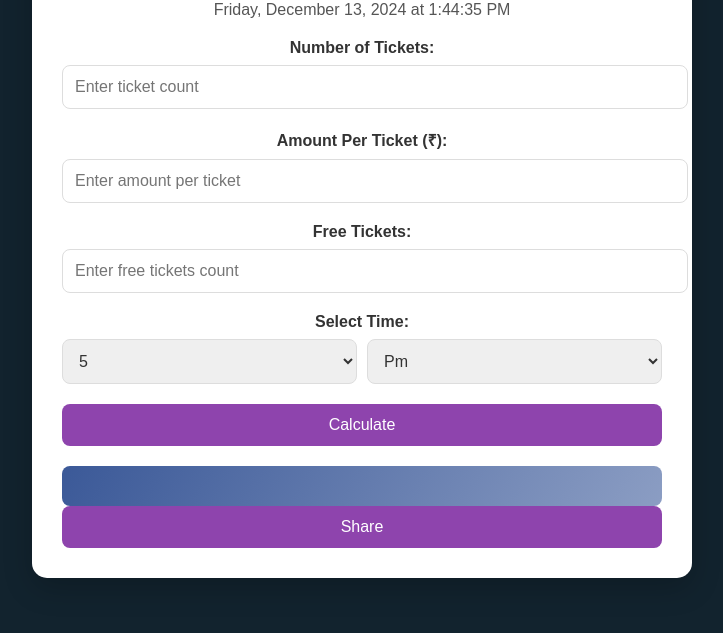
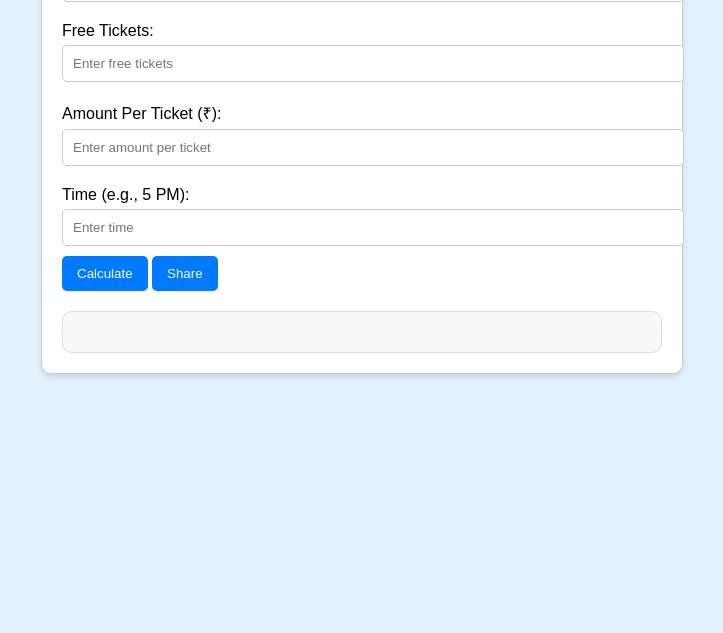
Before and after one commit to Anandkhuman/ticketcalculator, a plain HTML site: page index.html in a window 1280 px wide. Shown: the part 167-800 px from the top of the page, without its empty margins (278-1001 px from the left). Drawn offline with nearby package versions, Linux system fonts and the light colour scheme.

Commit message:
Update index.html

```diff
--- a/index.html
+++ b/index.html
@@ -3,197 +3,104 @@
 <head>
   <meta charset="UTF-8">
   <meta name="viewport" content="width=device-width, initial-scale=1.0">
-  <title>Ticket Calculator</title>
-  <script src="https://cdn.jsdelivr.net/npm/html2canvas"></script>
+  <title>Ticket Calculation</title>
+  <script src="https://cdn.jsdelivr.net/npm/html2canvas@1.4.1/dist/html2canvas.min.js"></script>
   <style>
-    /* General styling */
     body {
-      font-family: 'Arial', sans-serif;
-      background: #12232e;
-      color: #fff;
+      font-family: Arial, sans-serif;
+      background: #e3f2fd;
       margin: 0;
-      padding: 0;
+      padding: 20px;
     }
-
-    .container {
+    #calculator {
       max-width: 600px;
-      margin: 50px auto;
-      padding: 30px;
+      margin: 0 auto;
+      padding: 20px;
       background: #ffffff;
-      border-radius: 15px;
-      box-shadow: 0px 10px 30px rgba(0, 0, 0, 0.2);
-      text-align: center;
+      border: 1px solid #ccc;
+      border-radius: 10px;
+      box-shadow: 0 4px 6px rgba(0, 0, 0, 0.1);
     }
-
-    h1 {
-      font-size: 2.5rem;
-      margin-bottom: 10px;
-      color: #8e432e;
-      text-shadow: 1px 1px 2px rgba(0, 0, 0, 0.3);
-    }
-
-    p#datetime {
-      font-size: 1rem;
-      color: #555;
-    }
-
-    form {
-      margin-top: 20px;
-    }
-
     label {
       display: block;
-      margin-bottom: 8px;
-      font-size: 1rem;
-      font-weight: bold;
-      color: #333;
+      margin: 10px 0 5px;
     }
-
-    input, select {
+    input {
       width: 100%;
-      padding: 12px;
-      margin-bottom: 20px;
-      border: 1px solid #ddd;
-      border-radius: 8px;
-      font-size: 1rem;
-      color: #333;
+      padding: 10px;
+      margin-bottom: 10px;
+      border: 1px solid #ccc;
+      border-radius: 5px;
     }
-
-    input:focus, select:focus {
-      outline: none;
-      border-color: #8e44ad;
-      box-shadow: 0px 0px 8px rgba(142, 68, 173, 0.3);
-    }
-
     button {
-      width: 100%;
-      padding: 12px;
-      background: #8e44ad;
+      padding: 10px 15px;
+      background: #007bff;
       color: white;
       border: none;
-      border-radius: 8px;
-      font-size: 1rem;
+      border-radius: 5px;
       cursor: pointer;
-      transition: all 0.3s ease;
     }
-
     button:hover {
-      background: #6c3483;
+      background: #0056b3;
     }
-
-    .result {
+    #result {
       margin-top: 20px;
       padding: 20px;
-      background: linear-gradient(120deg, #3b5998, #8b9dc3); /* Cool gradient background */
-      border-radius: 8px;
-      color: #ffffff; /* White text for contrast */
-      font-size: 1.2rem; /* Larger font size for readability */
-      font-weight: bold;
-      animation: fadeIn 0.5s ease;
-      text-shadow: 1px 1px 2px rgba(0, 0, 0, 0.7); /* Shadow for text clarity */
-    }
-
-    @keyframes fadeIn {
-      from {
-        opacity: 0;
-        transform: translateY(20px);
-      }
-      to {
-        opacity: 1;
-        transform: translateY(0);
-      }
+      background: #f9f9f9;
+      border: 1px solid #ddd;
+      border-radius: 10px;
     }
   </style>
 </head>
 <body>
-  <div class="container">
-    <h1>Ticket Calculator</h1>
-    <p id="datetime"></p>
-    <form id="calculator-form">
-      <label for="ticket">Number of Tickets:</label>
-      <input type="number" id="ticket" placeholder="Enter ticket count" required>
+  <div id="calculator">
+    <h2>Ticket Calculator</h2>
+    <label for="ticketCount">Total Tickets:</label>
+    <input type="number" id="ticketCount" placeholder="Enter total tickets" />
 
-      <label for="amount">Amount Per Ticket (₹):</label>
-      <input type="number" id="amount" placeholder="Enter amount per ticket" required>
+    <label for="freeTickets">Free Tickets:</label>
+    <input type="number" id="freeTickets" placeholder="Enter free tickets" />
 
-      <label for="free-ticket">Free Tickets:</label>
-      <input type="number" id="free-ticket" placeholder="Enter free tickets count" required>
+    <label for="amountPerTicket">Amount Per Ticket (₹):</label>
+    <input type="number" id="amountPerTicket" placeholder="Enter amount per ticket" />
 
-      <label for="time">Select Time:</label>
-      <div style="display: flex; gap: 10px;">
-        <select id="hour" style="flex: 1;">
-          <option value="1">1</option>
-          <option value="2">2</option>
-          <option value="3">3</option>
-          <option value="4">4</option>
-          <option value="5" selected>5</option>
-          <option value="6">6</option>
-          <option value="7">7</option>
-          <option value="8">8</option>
-          <option value="9">9</option>
-          <option value="10">10</option>
-          <option value="11">11</option>
-          <option value="12">12</option>
-        </select>
-        <select id="ampm" style="flex: 1;">
-          <option value="Am">Am</option>
-          <option value="Pm" selected>Pm</option>
-        </select>
-      </div>
+    <label for="time">Time (e.g., 5 PM):</label>
+    <input type="text" id="time" placeholder="Enter time" />
 
-      <button type="button" id="calculate-btn">Calculate</button>
-    </form>
-    <div id="result" class="result"></div>
-    <button type="button" id="share-btn">Share</button>
+    <button id="calculate-btn">Calculate</button>
+    <button id="share-btn">Share</button>
+
+    <div id="result"></div>
   </div>
+
   <script>
-    // Display current date and time
-    function updateDateTime() {
-      const now = new Date();
-      const options = {
-        weekday: 'long',
-        year: 'numeric',
-        month: 'long',
-        day: 'numeric',
-        hour: 'numeric',
-        minute: 'numeric',
-        second: 'numeric'
-      };
-      document.getElementById('datetime').innerText = now.toLocaleString('en-US', options);
-    }
+    document.getElementById('calculate-btn').addEventListener('click', function () {
+      const ticketCount = parseInt(document.getElementById('ticketCount').value) || 0;
+      const freeTickets = parseInt(document.getElementById('freeTickets').value) || 0;
+      const amountPerTicket = parseFloat(document.getElementById('amountPerTicket').value) || 0;
+      const time = document.getElementById('time').value;
 
-    setInterval(updateDateTime, 1000);
-    updateDateTime();
+      const paidTickets = ticketCount - freeTickets;
+      const totalAmount = paidTickets * amountPerTicket;
 
-    // Calculation logic
-    document.getElementById('calculate-btn').addEventListener('click', function () {
-      const ticketCount = parseInt(document.getElementById('ticket').value) || 0;
-      const amountPerTicket = parseFloat(document.getElementById('amount').value) || 0;
-      const freeTickets = parseInt(document.getElementById('free-ticket').value) || 0;
-      const selectedHour = document.getElementById('hour').value;
-      const selectedAMPM = document.getElementById('ampm').value;
-
-      if (ticketCount > 0 && amountPerTicket > 0) {
-        const paidTickets = ticketCount - freeTickets;
-        const totalAmount = paidTickets * amountPerTicket;
-
-        document.getElementById('result').innerHTML = `
-          <p><strong>pung:</strong> ${selectedHour} ${selectedAMPM} gi</p>
-          <p><strong>Total Tickets=</strong> ${ticketCount}</p>
-          <p><strong>Free Tickets=</strong>${ticketCount} - ${freeTickets}</p>
-          <p><strong>Paid Tickets:</strong> ${paidTickets} x ₹${amountPerTicket} </p>
-          <p><strong>Total Amount=</strong> ₹${totalAmount.toFixed(2)}</p>
-        `;
-      } else {
-        document.getElementById('result').innerHTML = `
-          <p style="color: red;">Please enter valid ticket and amount values!</p>
-        `;
-      }
+      document.getElementById('result').innerHTML = `
+        <p><strong>Time:</strong> ${time}</p>
+        <p><strong>Total Tickets:</strong> ${ticketCount}</p>
+        <p><strong>Free Tickets:</strong> ${freeTickets}</p>
+        <p><strong>Paid Tickets:</strong> ${paidTickets} x ₹${amountPerTicket}</p>
+        <p><strong>Total Amount:</strong> ₹${totalAmount.toFixed(2)}</p>
+      `;
     });
 
-    // Sharing logic
     document.getElementById('share-btn').addEventListener('click', function () {
       const resultDiv = document.getElementById('result');
+
+      // Temporarily style resultDiv for better image rendering
+      resultDiv.style.background = "linear-gradient(120deg, #6a11cb, #2575fc)"; // Gradient background
+      resultDiv.style.color = "#fff"; // White text color for visibility
+      resultDiv.style.padding = "20px"; // Add padding for a better layout
+      resultDiv.style.borderRadius = "10px"; // Rounded corners
+
       html2canvas(resultDiv, { scale: 3 }).then(canvas => {
         canvas.toBlob(blob => {
           const file = new File([blob], 'calculation.png', { type: 'image/png' });
@@ -208,6 +115,14 @@
           }
         });
       });
+
+      // Restore original styling (optional)
+      setTimeout(() => {
+        resultDiv.style.background = ""; // Reset background
+        resultDiv.style.color = ""; // Reset text color
+        resultDiv.style.padding = ""; // Reset padding
+        resultDiv.style.borderRadius = ""; // Reset border radius
+      }, 1000);
     });
   </script>
 </body>
```
